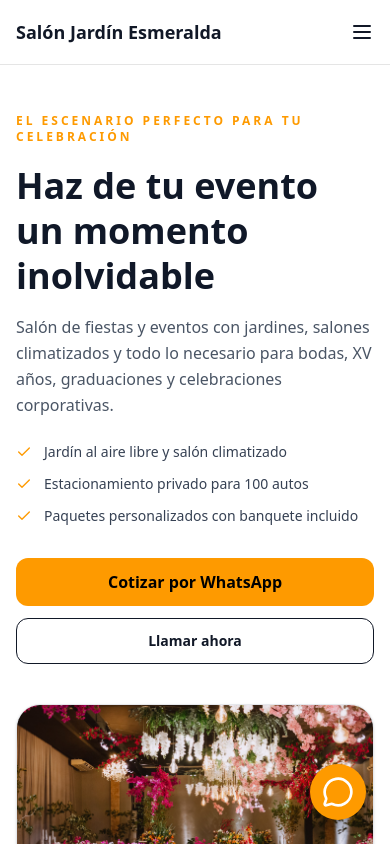
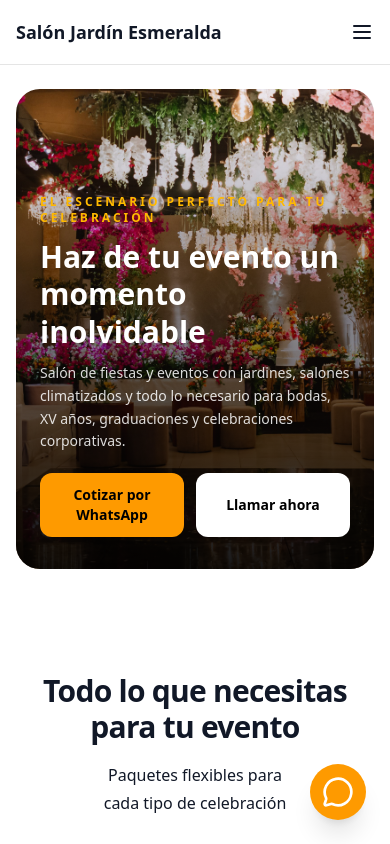
Before and after one commit to jav803262-commits/salondeEventos, a Next.js app: page / in a window 390 px wide. Shown: the top 844 px of the page. Built offline with nearby package versions, Linux system fonts and the light colour scheme.

Commit message:
version terminada 02

```diff
--- a/src/components/features/gallery/GalleryCard/GalleryCard.tsx
+++ b/src/components/features/gallery/GalleryCard/GalleryCard.tsx
@@ -3,7 +3,7 @@ import Image from "next/image";
 import type { GalleryImage } from "@/types";
 
 interface GalleryCardProps {
- image: GalleryImage;
+  image: GalleryImage;
   priority?: boolean;
   className?: string;
   onClick?: (image: GalleryImage) => void;
@@ -40,9 +40,10 @@ export default function GalleryCard({
         transition-shadow
         ${
           clickable
-            ? "cursor-pointer hover:shadow-lg"
+            ? "cursor-pointer [@media(hover:hover)]:hover:shadow-lg"
             : "cursor-default"
         }
+        ${className}
       `}
       role={clickable ? "button" : undefined}
       tabIndex={clickable ? 0 : undefined}
@@ -56,7 +57,7 @@ export default function GalleryCard({
           alt={image.alt}
           fill
           sizes="(max-width: 640px) 50vw, (max-width: 1024px) 33vw, 25vw"
-          className="object-cover transition-transform duration-500 group-hover:scale-105"
+          className="object-cover transition-transform duration-500 [@media(hover:hover)]:group-hover:scale-105"
           priority={priority}
         />
       </div>
--- a/src/components/ui/Card/Card.tsx
+++ b/src/components/ui/Card/Card.tsx
@@ -24,8 +24,8 @@ export default function Card({
         shadow-sm
         transition-all
         duration-300
-        hover:-translate-y-2
-        hover:shadow-xl
+        [@media(hover:hover)]:hover:-translate-y-2
+        [@media(hover:hover)]:hover:shadow-xl
       "
     >
       {header && (
--- a/src/components/ui/SectionHeader/SectionHeader.tsx
+++ b/src/components/ui/SectionHeader/SectionHeader.tsx
@@ -1,30 +1,3 @@
-/**
- * ============================================================================
- * SECTION HEADER
- * ============================================================================
- *
- * Encabezado reutilizable para las diferentes secciones del sitio.
- *
- * Características:
- * - Badge opcional.
- * - Título principal.
- * - Subtítulo opcional.
- * - Alineación centrada o izquierda.
- * - Nivel semántico configurable (h1, h2, h3).
- * - Compatible con aria-labelledby.
- * - Permite personalizar estilos mediante className.
- *
- * Ejemplo:
- *
- * <SectionHeader
- *   badge="Servicios"
- *   title="Todo lo que ofrecemos"
- *   subtitle="Conoce nuestros principales servicios."
- * />
- *
- * ============================================================================
- */
-
 /**
  * ============================================================================
  * SECTION HEADER
@@ -124,7 +97,7 @@ export default function SectionHeader({
 
       <Heading
         id={headingId}
-        className="mt-4 text-3xl font-bold tracking-tight md:text-5xl"
+        className="mt-4 text-balance text-3xl font-bold tracking-tight md:text-5xl"
       >
         {title}
       </Heading>
@@ -134,7 +107,9 @@ export default function SectionHeader({
           className="
             mx-auto
             mt-4
+            mb-6
             max-w-2xl
+            text-balance
             text-base
             leading-7
             text-muted-foreground
--- a/src/sections/Gallery/Gallery.tsx
+++ b/src/sections/Gallery/Gallery.tsx
@@ -1,16 +1,14 @@
 import Container from "@/components/ui/Container/Container";
-
-
-
+import Section from "@/components/ui/Section/Section";
 import GalleryPreview from "@/components/features/gallery/GalleryPreview/GalleryPreview";
 import { galleryData } from "@/data/business/index";
 
 export default function Gallery() {
   return (
-    <section id="gallery">
+    <Section id="galeria">
       <Container>
         <GalleryPreview gallery={galleryData} />
       </Container>
-    </section>
+    </Section>
   );
 }
--- a/src/sections/Hero/Hero.tsx
+++ b/src/sections/Hero/Hero.tsx
@@ -1,14 +1,9 @@
 import Image from "next/image";
+import { Check } from "lucide-react";
 
 import { businessData } from "@/data/business";
-
-
-import { getWhatsAppLink } from "@/lib/whatsapp";
 import WhatsAppLink from "@/components/whatsapp/WhatsAppLink";
 import Button from "@/components/ui/Button/Button";
-import { Check } from "lucide-react";
-
-
 
 export default function Hero() {
   const hero = businessData.heroSection;
@@ -17,62 +12,76 @@ export default function Hero() {
     <section
       id="inicio"
       aria-labelledby="hero-title"
-      className="overflow-hidden bg-white py-12 md:py-20"
+      className="overflow-hidden bg-white py-6 md:py-20"
     >
       <div className="mx-auto max-w-7xl px-4">
-        <div className="grid gap-10 md:grid-cols-2 md:items-center">
-          <div className="max-w-2xl">
+        <div className="grid md:grid-cols-2 md:items-center md:gap-10">
+          {hero.showImage && hero.image && (
+            <div className="relative order-1 col-start-1 row-start-1 min-h-120 overflow-hidden rounded-3xl md:static md:col-start-auto md:row-start-auto md:order-2 md:min-h-0 md:overflow-visible">
+              <div className="absolute inset-0 md:hidden">
+                <Image
+                  src={hero.image.src}
+                  alt={hero.image.alt}
+                  fill
+                  priority
+                  sizes="100vw"
+                  className="object-cover"
+                />
+                <div className="absolute inset-0 bg-linear-to-t from-black/90 via-black/40 to-transparent" />
+              </div>
+
+              <div className="relative hidden aspect-4/3 overflow-hidden rounded-3xl border border-gray-200 shadow-sm md:block">
+                <Image
+                  src={hero.image.src}
+                  alt={hero.image.alt}
+                  fill
+                  priority
+                  sizes="50vw"
+                  className="object-cover"
+                />
+              </div>
+            </div>
+          )}
+
+          <div className="relative z-10 order-2 col-start-1 row-start-1 flex flex-col justify-end px-6 py-8 text-white md:static md:z-auto md:col-start-auto md:row-start-auto md:order-1 md:block md:max-w-2xl md:px-0 md:py-0 md:text-gray-900">
             {hero.badge && (
-              <span className="inline-block text-xs font-semibold uppercase tracking-[0.25em] text-amber-500">
+              <span className="text-xs font-semibold uppercase tracking-[0.25em] text-amber-400 md:text-amber-500">
                 {hero.badge}
               </span>
             )}
 
             <h1
               id="hero-title"
-              className="mt-4 text-4xl font-bold leading-tight text-gray-900 md:text-6xl"
+              className="mt-3 text-3xl font-bold leading-tight md:mt-4 md:text-4xl lg:text-6xl"
             >
               {hero.title}
             </h1>
 
-            <p className="mt-4 text-base leading-relaxed text-gray-600 md:text-lg">
+            <p className="mt-3 text-sm leading-relaxed text-white/85 md:mt-4 md:text-base md:text-gray-600 lg:text-lg">
               {hero.subtitle}
             </p>
 
             {hero.features && hero.features.length > 0 && (
-              <ul className="mt-6 space-y-3">
+              <ul className="mt-6 hidden space-y-3 md:block">
                 {hero.features.map((feature) => (
                   <li
                     key={feature.text}
                     className="flex items-center gap-3 text-sm font-medium text-gray-700"
                   >
-                    <span
+                    <Check
+                      className="h-4 w-4 shrink-0 text-primary"
                       aria-hidden="true"
-                      className="font-bold text-amber-500"
-                    >
-                      <Check className="h-4 w-4 text-primary" />
-                    </span>
-
+                    />
                     <span>{feature.text}</span>
                   </li>
                 ))}
               </ul>
             )}
 
-            <div className="mt-8 flex flex-col gap-3 sm:flex-row">
+            <div className="mt-5 flex gap-3 md:mt-8">
               <WhatsAppLink
                 ariaLabel={hero.primaryButton.text}
-                className="
-    rounded-xl
-    bg-amber-500
-    px-6
-    py-3
-    text-center
-    font-semibold
-    text-black
-    transition
-    hover:opacity-90
-  "
+                className="flex-1 rounded-xl bg-amber-500 px-5 py-3 text-center text-sm font-semibold text-black transition hover:opacity-90 md:flex-initial md:px-6"
               >
                 {hero.primaryButton.text}
               </WhatsAppLink>
@@ -81,6 +90,7 @@ export default function Hero() {
                 <Button
                   href={hero.secondaryButton.href}
                   variant="secondary"
+                  className="flex-1 border-white/40 text-black md:flex-initial md:border-gray-300 md:text-gray-900"
                 >
                   {hero.secondaryButton.text}
                 </Button>
@@ -88,7 +98,7 @@ export default function Hero() {
             </div>
 
             {hero.showStats && hero.stats.length > 0 && (
-              <dl className="mt-8 grid grid-cols-3 gap-3">
+              <dl className="mt-8 hidden grid-cols-3 gap-3 md:grid">
                 {hero.stats.map((stat) => (
                   <div
                     key={stat.label}
@@ -97,28 +107,14 @@ export default function Hero() {
                     <dd className="text-xl font-bold text-amber-500">
                       {stat.value}
                     </dd>
-
-                    <dt className="mt-1 text-xs text-gray-600">{stat.label}</dt>
+                    <dt className="mt-1 text-xs text-gray-600">
+                      {stat.label}
+                    </dt>
                   </div>
                 ))}
               </dl>
             )}
           </div>
-
-          {hero.showImage && hero.image && (
-            <div className="relative overflow-hidden rounded-3xl border border-gray-200 shadow-sm">
-              <div className="relative aspect-4/3">
-                <Image
-                  src={hero.image.src}
-                  alt={hero.image.alt}
-                  fill
-                  priority
-                  sizes="(max-width: 768px) 100vw, 50vw"
-                  className="object-cover"
-                />
-              </div>
-            </div>
-          )}
         </div>
       </div>
     </section>
--- a/src/sections/Testimonials/Testimonials.tsx
+++ b/src/sections/Testimonials/Testimonials.tsx
@@ -1,6 +1,9 @@
 import Image from "next/image";
+import { MapPin } from "lucide-react";
 
 import SectionHeader from "@/components/ui/SectionHeader/SectionHeader";
+import Section from "@/components/ui/Section/Section";
+import Container from "@/components/ui/Container/Container";
 
 import { businessData } from "@/data/business";
 
@@ -16,16 +19,13 @@ export default function Testimonials() {
     }[testimonialsSection.columns] ?? "lg:grid-cols-3";
 
   return (
-    <section
-      id="testimonials"
-      aria-labelledby="testimonials-heading"
-      className="py-16"
-    >
-      <div className="container mx-auto px-4">
+    <Section id="testimonials" aria-labelledby="testimonials-heading">
+      <Container>
         <SectionHeader
           badge={testimonialsSection.badge}
           title={testimonialsSection.title}
           subtitle={testimonialsSection.description}
+          headingId="testimonials-heading"
         />
 
         <div
@@ -47,8 +47,8 @@ export default function Testimonials() {
                 p-6
                 transition-all
                 duration-300
-                hover:-translate-y-1
-                hover:border-amber-500
+                [@media(hover:hover)]:hover:-translate-y-1
+                [@media(hover:hover)]:hover:border-amber-500
               "
             >
               <div className="flex items-center gap-4">
@@ -72,8 +72,12 @@ export default function Testimonials() {
 
                   {testimonialsSection.showLocation &&
                     testimonial.location && (
-                      <p className="mt-1 text-sm text-gray-500">
-                        📍 {testimonial.location}
+                      <p className="mt-1 flex items-center gap-1 text-sm text-gray-400">
+                        <MapPin
+                          className="h-3.5 w-3.5"
+                          aria-hidden="true"
+                        />
+                        {testimonial.location}
                       </p>
                     )}
 
@@ -91,6 +95,7 @@ export default function Testimonials() {
                             ? "text-amber-500"
                             : "text-neutral-700"
                         }
+                        aria-hidden="true"
                       >
                         ★
                       </span>
@@ -111,7 +116,7 @@ export default function Testimonials() {
             </article>
           ))}
         </div>
-      </div>
-    </section>
+      </Container>
+    </Section>
   );
 }
```
Lines whose indentation alone changed are shown as unchanged.
